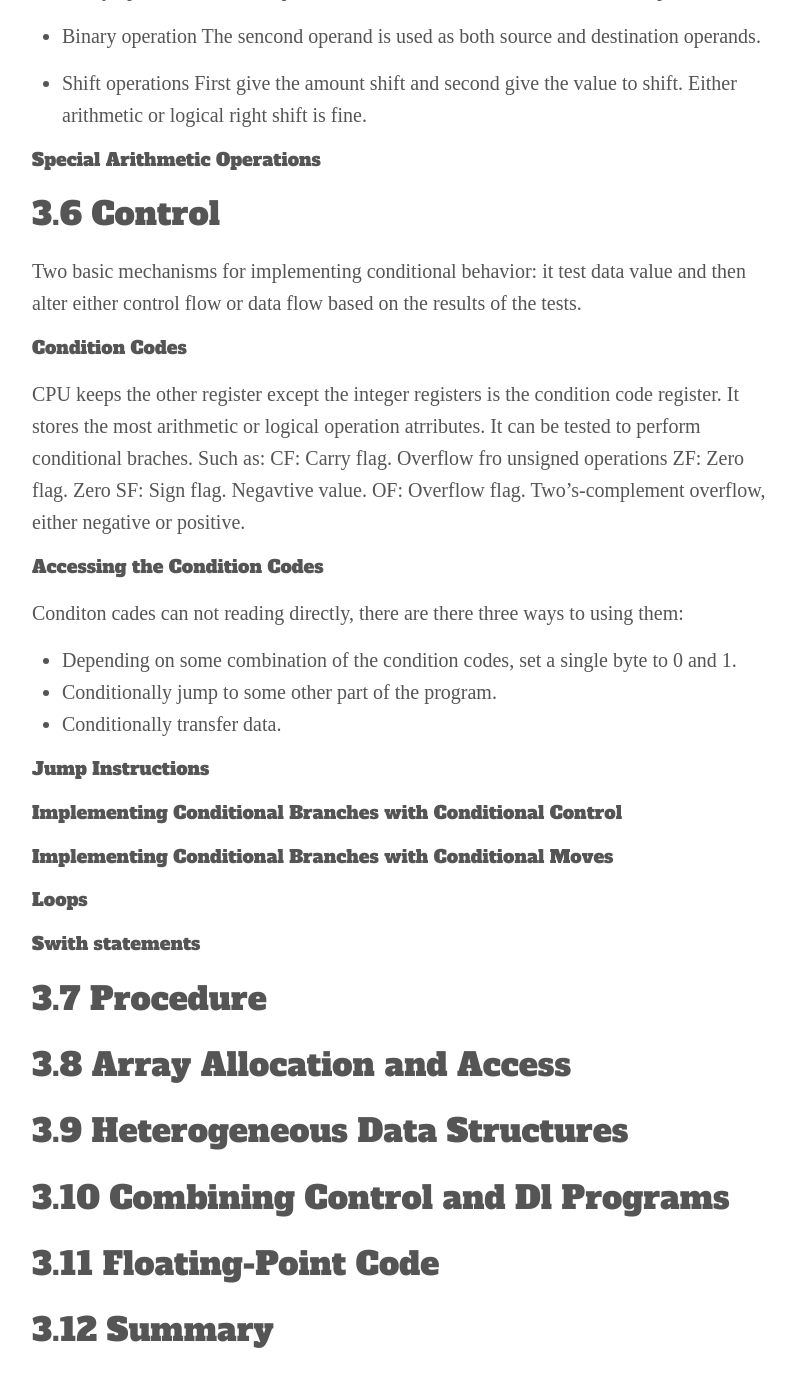
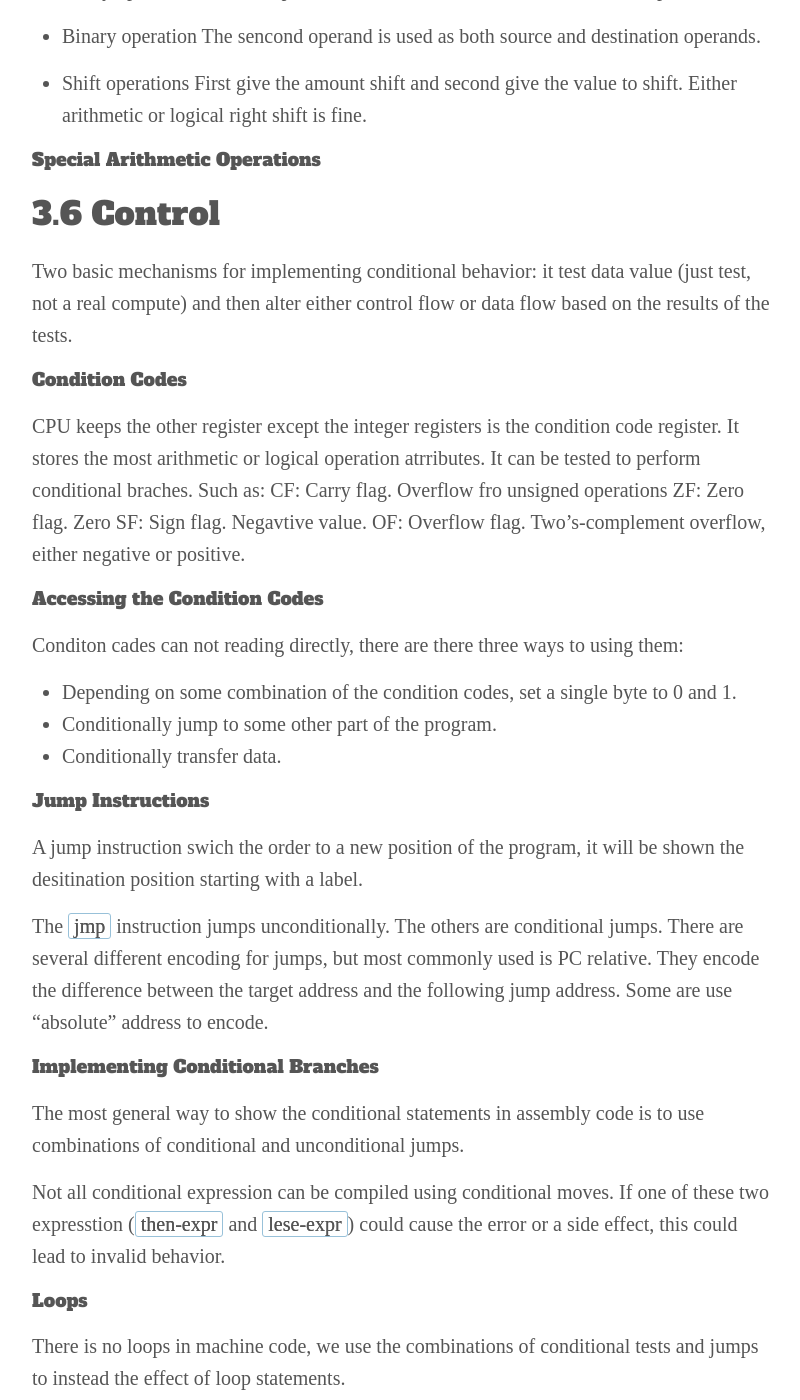
Before and after one commit to weina1117/weina1117.github.io, a Jekyll site: the page built from _posts/2016-12-8-CSAPP-Chapter3.md, in a window 1280 px wide and 1400 px high, scrolled down 3351 px. Shown: the whole window, without its empty margins (238-1038 px from the left). Built offline with Jekyll 4.4.1, drawn with Linux system fonts in a browser that asks for light colours; some web fonts are replaced; comment, search, counter and statistics services are not loaded; some of the changed text lies outside the part shown.

Commit message:
update CSAPP chp3

```diff
--- a/_posts/2016-12-8-CSAPP-Chapter3.md
+++ b/_posts/2016-12-8-CSAPP-Chapter3.md
@@ -123,8 +123,8 @@ but it doesn't reference memory at all. It just copies the effective address to
 3.6 Control
 ----------
 
-Two basic mechanisms for implementing conditional behavior: it test data value and then alter either control flow
-or data flow based on the results of the tests.
+Two basic mechanisms for implementing conditional behavior: it test data value (just test, not a real compute) and
+then alter either control flow or data flow based on the results of the tests.
 
 ##### Condition Codes
 
@@ -144,22 +144,30 @@ Conditon cades can not reading directly, there are there three ways to using the
 
 ##### Jump Instructions
 
+A jump instruction swich the order to a new position of the program, it will be shown
+the desitination position starting with a label.
 
+The `jmp` instruction jumps unconditionally. The others are conditional jumps.
+There are several different encoding for jumps, but most commonly used is PC relative. They encode the difference
+ between the target address and the following jump address. Some are use "absolute" address to encode.
 
-##### Implementing Conditional Branches with Conditional Control
+##### Implementing Conditional Branches
 
+The most general way to show the conditional statements in assembly code is to use
+combinations of conditional and unconditional jumps.
 
-
-##### Implementing Conditional Branches with Conditional Moves
-
-
+Not all conditional expression can be compiled using conditional moves. If one of these two expresstion (`then-expr`
+and `lese-expr`) could cause the error or a side effect, this could lead to invalid behavior.
 
 ##### Loops
 
-
+There is no loops in machine code, we use the combinations of conditional tests and
+jumps to instead the effect of loop statements.
 
 ##### Swith statements
 
+A `switch` statement provides a multiway branching capability based on the value of an integer index. The key point is to
+see the use of a jump table to find a corresponding relationship.
 
 3.7 Procedure
 ------------
```
